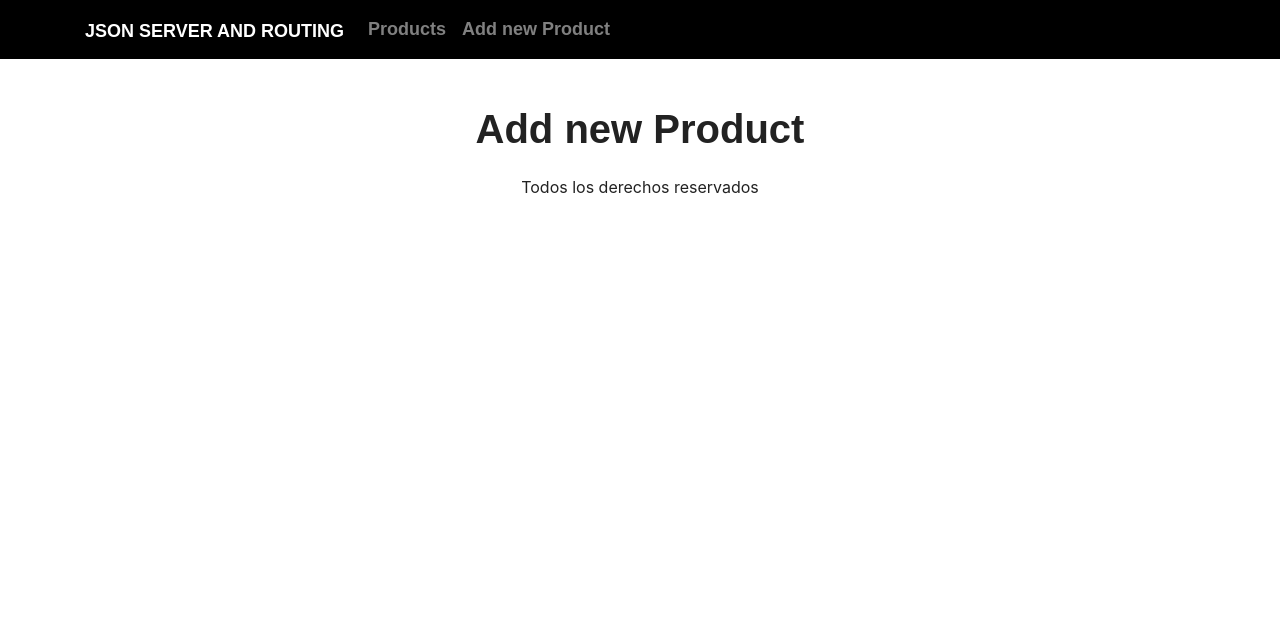
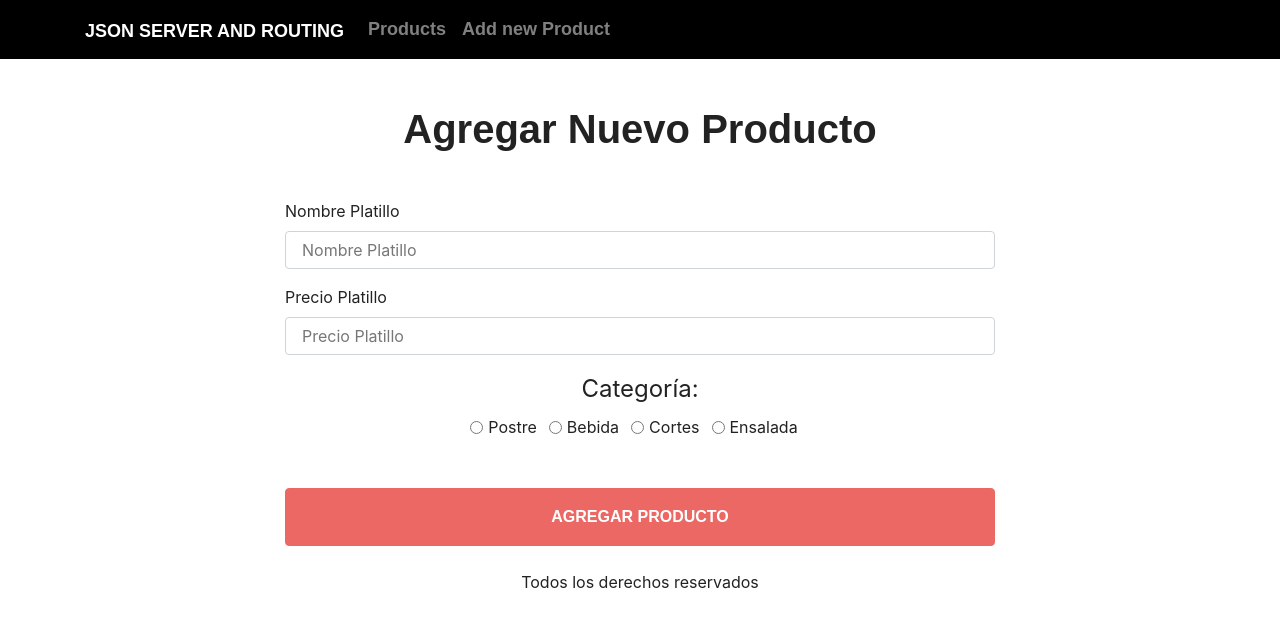
Before and after one commit to panther46/ProductListJsonServerTemplate, a React (Create React App) app: page /new-Product in a window 1280 px wide. Shown: the top 626 px of the page. Built offline with nearby package versions, Linux system fonts and the light colour scheme; data requests are answered from the project's data file; a web font is replaced by a local one.

Commit message:
Version 2.96 Settings form Add Products, local states

```diff
--- a/src/Components/AddProduct.js
+++ b/src/Components/AddProduct.js
@@ -1,10 +1,95 @@
-import React from 'react';
+import React, {useState} from 'react';
 
 function AddProduct(){
 
+    // States locals del form
+    const [nombrePlatillo, setNombrePlatillo] = useState('');
+    const [precioPlatillo, setPrecioPlatillo] = useState('');
+    const [categoria, setCategoria] = useState('');
 
     return(
-        <h1 className = "text-center">Add new Product</h1>
+        <div className="col-md-8 mx-auto ">
+            <h1 className="text-center">Agregar Nuevo Producto</h1>
+
+            <form className="mt-5">
+                <div className="form-group">
+                    <label>Nombre Platillo</label>
+                    <input
+                        type="text"
+                        className="form-control"
+                        name="nombre"
+                        placeholder="Nombre Platillo"
+                        onChange = {e => setNombrePlatillo(e.target.value)}
+                    />
+                </div>
+
+                <div className="form-group">
+                    <label>Precio Platillo</label>
+                    <input
+                        type="number"
+                        className="form-control"
+                        name="precio"
+                        placeholder="Precio Platillo"
+                        onChange = {e => setPrecioPlatillo(e.target.value)}
+                    />
+                </div>
+
+                <legend className="text-center">Categoría:</legend>
+                <div className="text-center">
+                <div className="form-check form-check-inline">
+                    <input
+                        className="form-check-input"
+                        type="radio"
+                        name="categoria"
+                        value="postre"
+                        onChange = {e => setCategoria(e.target.value)}
+                    />
+                    <label className="form-check-label">
+                        Postre
+                    </label>
+                </div>
+                <div className="form-check form-check-inline">
+                    <input
+                        className="form-check-input"
+                        type="radio"
+                        name="categoria"
+                        value="bebida"
+                        onChange = {e => setCategoria(e.target.value)}
+                    />
+                    <label className="form-check-label">
+                        Bebida
+                    </label>
+                </div>
+
+                <div className="form-check form-check-inline">
+                    <input
+                        className="form-check-input"
+                        type="radio"
+                        name="categoria"
+                        value="cortes"
+                        onChange = {e => setCategoria(e.target.value)}
+                    />
+                    <label className="form-check-label">
+                        Cortes
+                    </label>
+                </div>
+
+                <div className="form-check form-check-inline">
+                    <input
+                        className="form-check-input"
+                        type="radio"
+                        name="categoria"
+                        value="ensalada"
+                    />
+                    <label className="form-check-label">
+                        Ensalada
+                    </label>
+                </div>
+                </div>
+
+                <input type="submit" className="font-weight-bold text-uppercase mt-5 btn btn-primary btn-block py-3" value="Agregar Producto" />
+            </form>
+        </div>
     )
 
     }
```
